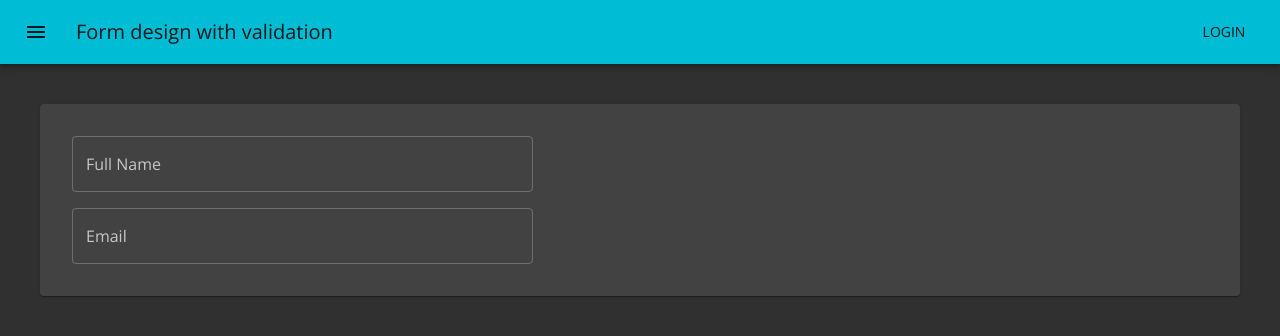
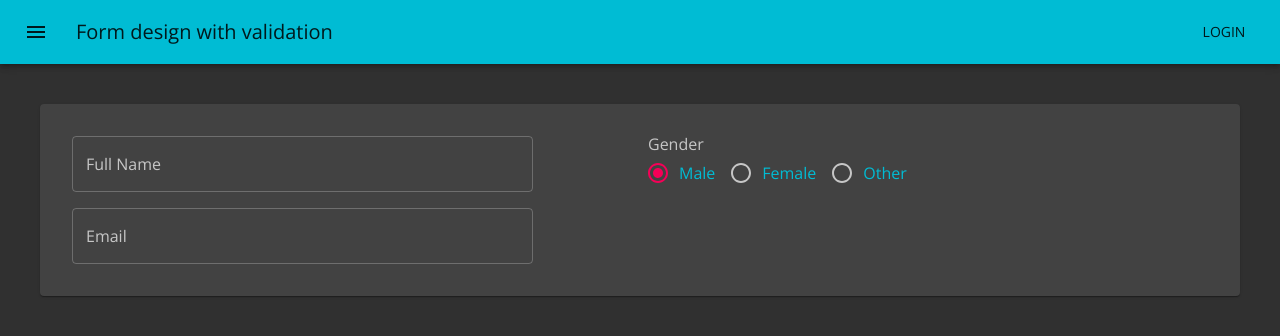
Before and after one commit to carloswimmer/material-controlled-form, a React (Create React App) app: page / in a window 1280 px wide. Shown: the top 336 px of the page. Built offline with nearby package versions, Linux system fonts and the light colour scheme.

Commit message:
Implement Radio Group

```diff
--- /dev/null
+++ b/src/components/controls/Input.jsx
@@ -0,0 +1,18 @@
+import React from "react";
+import { TextField } from "@material-ui/core";
+
+const Input = (props) => {
+  const { name, label, value, onChange } = props;
+
+  return (
+    <TextField
+      variant="outlined"
+      label={label}
+      name={name}
+      value={value}
+      onChange={onChange}
+    />
+  );
+};
+
+export default Input;
--- /dev/null
+++ b/src/components/controls/Radio.jsx
@@ -0,0 +1,36 @@
+import React from "react";
+import {
+  FormControl,
+  FormLabel,
+  RadioGroup,
+  FormControlLabel,
+  Radio as MuiRadio,
+} from "@material-ui/core";
+
+const Radio = (props) => {
+  const { name, label, value, onChange, items } = props;
+
+  return (
+    <FormControl component="fieldset">
+      <FormLabel component="legend">{label}</FormLabel>
+      <RadioGroup
+        row
+        aria-label={name}
+        name={name}
+        value={value}
+        onChange={onChange}
+      >
+        {items.map((item, index) => (
+          <FormControlLabel
+            key={item.id}
+            value={item.id}
+            control={<MuiRadio />}
+            label={item.title}
+          />
+        ))}
+      </RadioGroup>
+    </FormControl>
+  );
+};
+
+export default Radio;
--- a/src/components/useForm.js
+++ b/src/components/useForm.js
@@ -34,5 +34,9 @@ export const useForm = (initialValues) => {
 export const Form = ({ children }) => {
   const classes = useStyles();
 
-  return <form className={classes.root}>{children}</form>;
+  return (
+    <form className={classes.root} autoComplete="off">
+      {children}
+    </form>
+  );
 };
--- a/src/pages/Employees/EmployeeForm.js
+++ b/src/pages/Employees/EmployeeForm.jsx
@@ -1,7 +1,15 @@
 import React, { useCallback, useEffect, useState } from "react";
-import { Grid, makeStyles, TextField } from "@material-ui/core";
+import { Grid, makeStyles } from "@material-ui/core";
 
 import { useForm, Form } from "../../components/useForm";
+import Input from "../../components/controls/Input";
+import Radio from "../../components/controls/Radio";
+
+const genderItems = [
+  { id: "male", title: "Male" },
+  { id: "female", title: "Female" },
+  { id: "other", title: "Other" },
+];
 
 const initialValues = {
   id: 0,
@@ -22,22 +30,28 @@ const EmployeeForm = () => {
     <Form>
       <Grid container>
         <Grid item xs={6}>
-          <TextField
-            variant="outlined"
+          <Input
             label="Full Name"
             name="fullName"
             value={values.fullName}
             onChange={handleInputChange}
           />
-          <TextField
-            variant="outlined"
+          <Input
             label="Email"
             name="email"
             value={values.email}
             onChange={handleInputChange}
           />
         </Grid>
-        <Grid item xs={6}></Grid>
+        <Grid item xs={6}>
+          <Radio
+            label="Gender"
+            name="gender"
+            value={values.gender}
+            items={genderItems}
+            onChange={handleInputChange}
+          />
+        </Grid>
       </Grid>
     </Form>
   );
```
Also changed, not shown: src/components/AppBar.jsx (renamed from src/components/AppBar/index.jsx), src/pages/Employees/Employees.jsx (renamed from src/pages/Employees/Employees.js), 1 other file (tests, documents, lock files or other folders).
